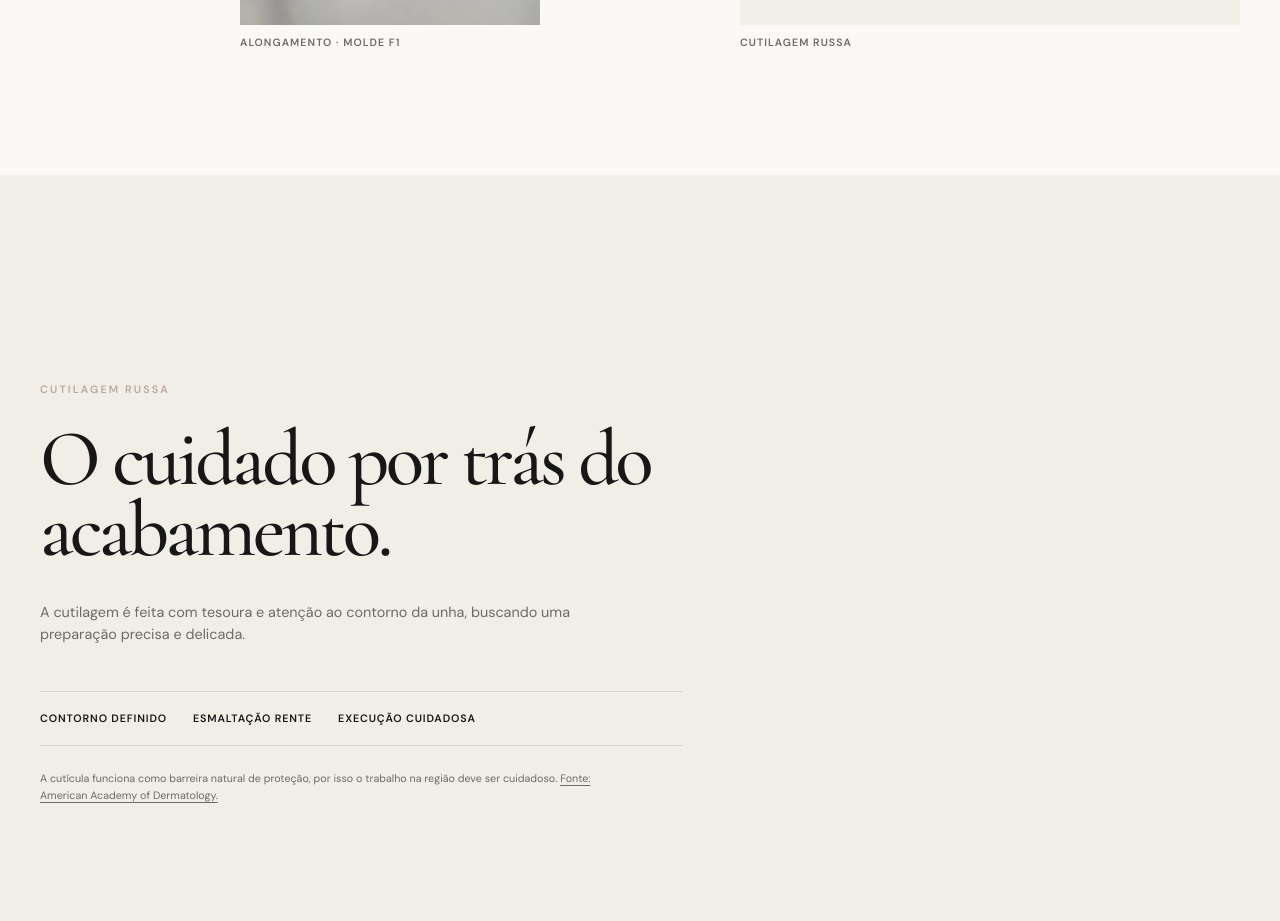
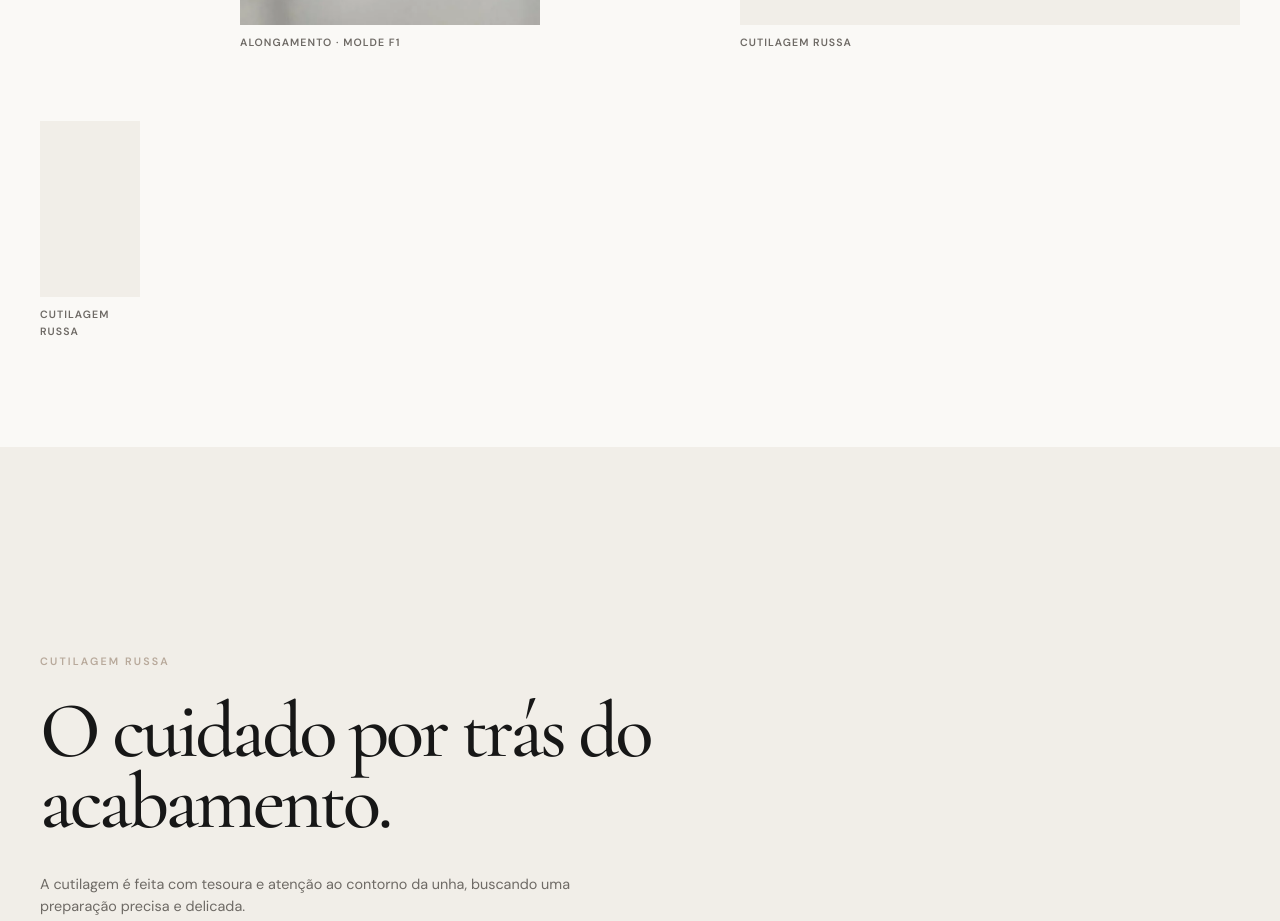
Before and after one commit to contatovizblee-creator/landing-jhordanna, a plain HTML site: page public/index.html in a window 1280 px wide. Shown: the part 6220-7141 px from the top of the page. Drawn offline with nearby package versions, Linux system fonts and the light colour scheme.

Commit message:
content: map new nail photos to services and cutilagem

```diff
--- a/public/index.html
+++ b/public/index.html
@@ -184,6 +184,14 @@
               width="1170" height="1560" loading="lazy" decoding="async" />
             <figcaption>Cutilagem russa</figcaption>
           </figure>
+
+          <figure class="portfolio__image portfolio__image--extra reveal">
+            <img class="editorial-photo editorial-photo--extra"
+              src="./assets/cutilagem-russa.webp"
+              alt="Resultado de acabamento em unhas após cutilagem russa realizada por Jhordanna Araújo"
+              width="720" height="960" loading="lazy" decoding="async" />
+            <figcaption>Cutilagem russa</figcaption>
+          </figure>
         </div>
       </div>
     </section>
```
